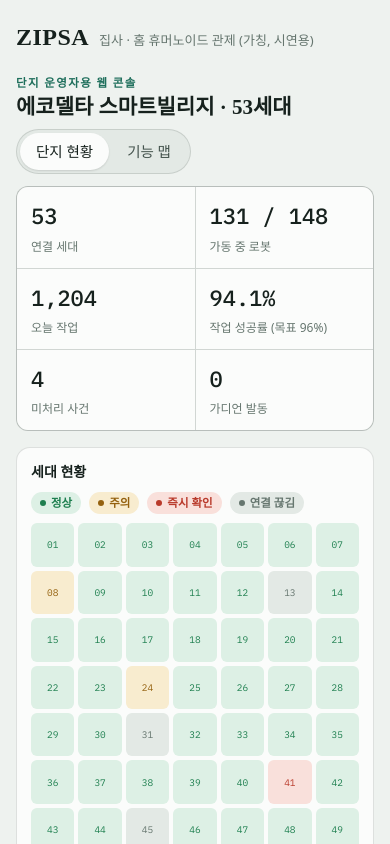
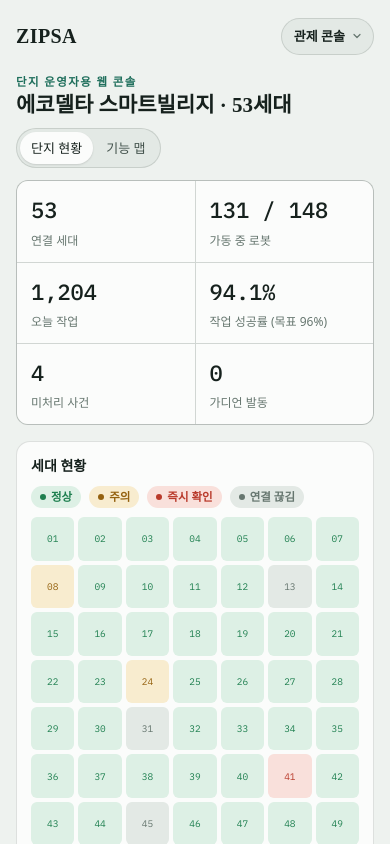
Before and after one commit to CSID-DGU/2026-2-CECD1-1-ParkLee-05, a React (Vite) app in the folder ZIPSA_WEB/frontend/: page /console in a window 390 px wide. Shown: the top 844 px of the page. Built offline with nearby package versions, Linux system fonts and the light colour scheme; a web font is replaced by a local one.

Commit message:
feat: 공통 상단 바에 화면 전환 및 드롭다운 추가 (#5)

```diff
--- a/ZIPSA_WEB/frontend/src/components/PageHeader.tsx
+++ b/ZIPSA_WEB/frontend/src/components/PageHeader.tsx
@@ -1,8 +1,40 @@
-/** 관제 콘솔 · 가디언 시연 상단의 브랜드 표시 */
-export function PageHeader() {
+import type { ReactNode } from 'react';
+import { useLocation, useNavigate } from 'react-router';
+import { Select } from './Select';
+
+const SURFACES = [
+  { value: '/home', label: '가족 앱' },
+  { value: '/console', label: '관제 콘솔' },
+  { value: '/stage', label: '가디언 시연' },
+];
+
+interface PageHeaderProps {
+  /** 화면 전환 옆에 붙는 화면별 컨트롤 (가족 앱의 화자 선택 등) */
+  children?: ReactNode;
+  className?: string;
+}
+
+/** 모든 화면 공통 상단 바: 브랜드 표시 + 가족 앱 / 관제 콘솔 / 가디언 시연 전환.
+    좁은 화면에서는 화면 전환을 드롭다운으로 바꿔 한 줄에 둔다. */
+export function PageHeader({ children, className }: PageHeaderProps) {
+  const { pathname } = useLocation();
+  const navigate = useNavigate();
+  const current = SURFACES.find(s => pathname.startsWith(s.value))?.value ?? SURFACES[0].value;
+
   return (
-    <header className="top">
+    <header className={className ? `top ${className}` : 'top'}>
       <div className="brand"><b>ZIPSA</b><span>집사 · 홈 휴머노이드 관제 (가칭, 시연용)</span></div>
+      <div className="top-ctl">
+        {children}
+        <div className="seg top-seg" role="group" aria-label="화면 선택">
+          {SURFACES.map(s => (
+            <button key={s.value} type="button" aria-pressed={current === s.value} onClick={() => navigate(s.value)}>
+              {s.label}
+            </button>
+          ))}
+        </div>
+        <Select className="top-select" label="화면 선택" value={current} options={SURFACES} onChange={v => navigate(v)} />
+      </div>
     </header>
   );
 }
--- /dev/null
+++ b/ZIPSA_WEB/frontend/src/components/Select.tsx
@@ -0,0 +1,109 @@
+import { useEffect, useId, useRef, useState } from 'react';
+import type { KeyboardEvent } from 'react';
+
+export interface SelectOption<T extends string> {
+  value: T;
+  label: string;
+  /** 목록에서 이름 옆에 흐리게 붙는 설명 (권한 등급 등) */
+  hint?: string;
+}
+
+interface SelectProps<T extends string> {
+  value: T;
+  options: SelectOption<T>[];
+  onChange: (value: T) => void;
+  /** 접근성 이름. prefix가 없으면 화면에는 보이지 않는다. */
+  label: string;
+  /** 버튼 안 선택값 앞에 흐리게 붙는 짧은 이름 (예: "화자") */
+  prefix?: string;
+  className?: string;
+}
+
+/** .seg와 같은 알약 모양의 드롭다운. 네이티브 select 대신 목록 스타일을 맞추려고 쓴다. */
+export function Select<T extends string>({ value, options, onChange, label, prefix, className }: SelectProps<T>) {
+  const [open, setOpen] = useState(false);
+  const [active, setActive] = useState(0);
+  const rootRef = useRef<HTMLDivElement>(null);
+  const buttonRef = useRef<HTMLButtonElement>(null);
+  const listRef = useRef<HTMLUListElement>(null);
+  const listId = useId();
+  const selectedIndex = Math.max(0, options.findIndex(o => o.value === value));
+  const selected = options[selectedIndex];
+
+  useEffect(() => {
+    if (!open) return;
+    listRef.current?.focus();
+    const onPointer = (e: PointerEvent) => {
+      if (!rootRef.current?.contains(e.target as Node)) setOpen(false);
+    };
+    document.addEventListener('pointerdown', onPointer);
+    return () => document.removeEventListener('pointerdown', onPointer);
+  }, [open]);
+
+  const openList = () => { setActive(selectedIndex); setOpen(true); };
+  const close = () => { setOpen(false); buttonRef.current?.focus(); };
+  const choose = (i: number) => { onChange(options[i].value); close(); };
+
+  const onButtonKey = (e: KeyboardEvent) => {
+    if (e.key === 'ArrowDown' || e.key === 'ArrowUp') { e.preventDefault(); openList(); }
+  };
+
+  const onListKey = (e: KeyboardEvent) => {
+    const last = options.length - 1;
+    if (e.key === 'ArrowDown') setActive(i => Math.min(last, i + 1));
+    else if (e.key === 'ArrowUp') setActive(i => Math.max(0, i - 1));
+    else if (e.key === 'Home') setActive(0);
+    else if (e.key === 'End') setActive(last);
+    else if (e.key === 'Enter' || e.key === ' ') choose(active);
+    else if (e.key === 'Escape' || e.key === 'Tab') { if (e.key === 'Escape') close(); else setOpen(false); return; }
+    else return;
+    e.preventDefault();
+  };
+
+  return (
+    <div ref={rootRef} className={className ? `select ${className}` : 'select'}>
+      <button
+        ref={buttonRef}
+        type="button"
+        className="select-btn"
+        aria-haspopup="listbox"
+        aria-expanded={open}
+        aria-controls={listId}
+        aria-label={`${label}: ${selected.label}`}
+        onClick={() => (open ? setOpen(false) : openList())}
+        onKeyDown={onButtonKey}
+      >
+        {prefix && <span className="mut">{prefix}</span>}
+        <b>{selected.label}</b>
+        <svg width="12" height="12" viewBox="0 0 24 24" fill="none" stroke="currentColor" strokeWidth={2.4} strokeLinecap="round" strokeLinejoin="round" aria-hidden="true"><path d="M6 9l6 6 6-6" /></svg>
+      </button>
+      {open && (
+        <ul
+          ref={listRef}
+          id={listId}
+          className="select-list"
+          role="listbox"
+          aria-label={label}
+          tabIndex={-1}
+          aria-activedescendant={`${listId}-${active}`}
+          onKeyDown={onListKey}
+        >
+          {options.map((o, i) => (
+            <li
+              key={o.value}
+              id={`${listId}-${i}`}
+              role="option"
+              aria-selected={o.value === value}
+              data-active={i === active || undefined}
+              onPointerEnter={() => setActive(i)}
+              onClick={() => choose(i)}
+            >
+              <span>{o.label}</span>
+              {o.hint && <span className="sm mut">{o.hint}</span>}
+            </li>
+          ))}
+        </ul>
+      )}
+    </div>
+  );
+}
--- a/ZIPSA_WEB/frontend/src/styles/base.css
+++ b/ZIPSA_WEB/frontend/src/styles/base.css
@@ -54,6 +54,29 @@ h3 { font-size: 14px; font-weight: 600; margin: 0 }
 .seg { display: flex; background: var(--sunk); border: 1px solid var(--line); border-radius: 999px; padding: 3px; gap: 2px; flex-wrap: wrap }
 .seg button { padding: 7px 16px; border-radius: 999px; color: var(--ink2); font-weight: 500 }
 .seg button[aria-pressed="true"] { background: var(--surface); color: var(--ink); box-shadow: 0 1px 2px rgba(0,0,0,.12) }
+.top-ctl { display: flex; align-items: center; gap: 10px }
+.top-select { display: none }
+@media (max-width: 760px) {
+  .seg button { padding: 6px 11px; font-size: 13px }
+  /* 좁은 화면: 브랜드 · 화면별 컨트롤 · 화면 전환을 한 줄에 둔다 */
+  .top { flex-wrap: nowrap; gap: 10px }
+  .brand b { font-size: 20px }
+  .brand span { display: none }
+  .top-seg { display: none }
+  .top-select { display: block }
+}
+
+/* 드롭다운 (Select) */
+.select { position: relative }
+.select-btn { display: inline-flex; align-items: center; gap: 6px; padding: 9px 12px 9px 15px; border-radius: 999px; background: var(--sunk); border: 1px solid var(--line); font-size: 13.5px; white-space: nowrap }
+.select-btn b { font-weight: 600 }
+.select-btn svg { color: var(--muted); transition: transform .15s }
+.select-btn[aria-expanded="true"] svg { transform: rotate(180deg) }
+.select-list { position: absolute; right: 0; top: calc(100% + 6px); z-index: 30; min-width: 100%; margin: 0; padding: 4px; list-style: none; background: var(--surface); border: 1px solid var(--line); border-radius: 12px; box-shadow: 0 8px 24px rgba(0,0,0,.14); outline: none }
+.select-list li { display: flex; justify-content: space-between; align-items: baseline; gap: 16px; padding: 7px 10px; border-radius: 8px; cursor: pointer; white-space: nowrap; color: var(--ink2) }
+.select-list li[data-active] { background: var(--sunk); color: var(--ink) }
+.select-list li[aria-selected="true"] { color: var(--accent); font-weight: 600 }
+@media (max-width: 760px) { .select-btn { padding: 7px 10px 7px 12px; font-size: 13px } }
 
 /* 배지 · 버튼 · 토글 */
 .pill { display: inline-flex; align-items: center; gap: 5px; font-size: 11.5px; font-weight: 600; padding: 2px 9px; border-radius: 999px; white-space: nowrap }
```
